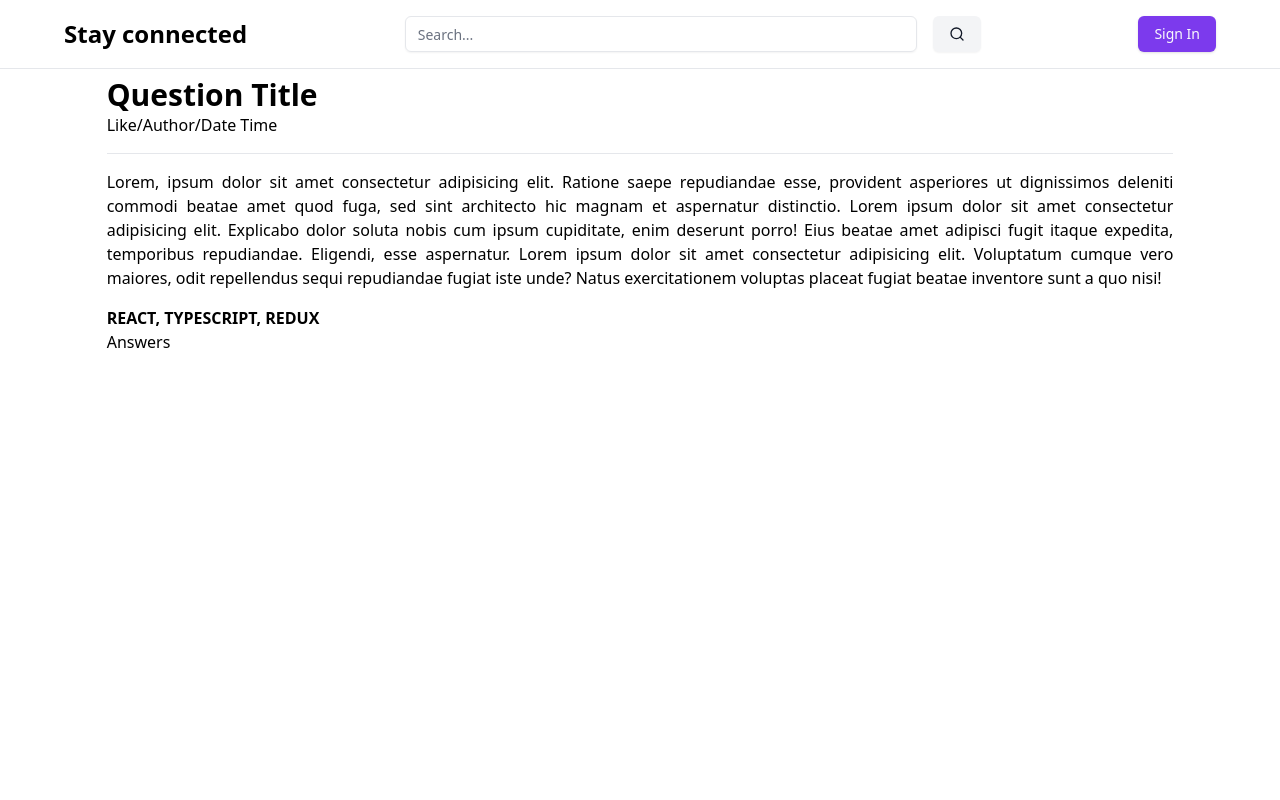
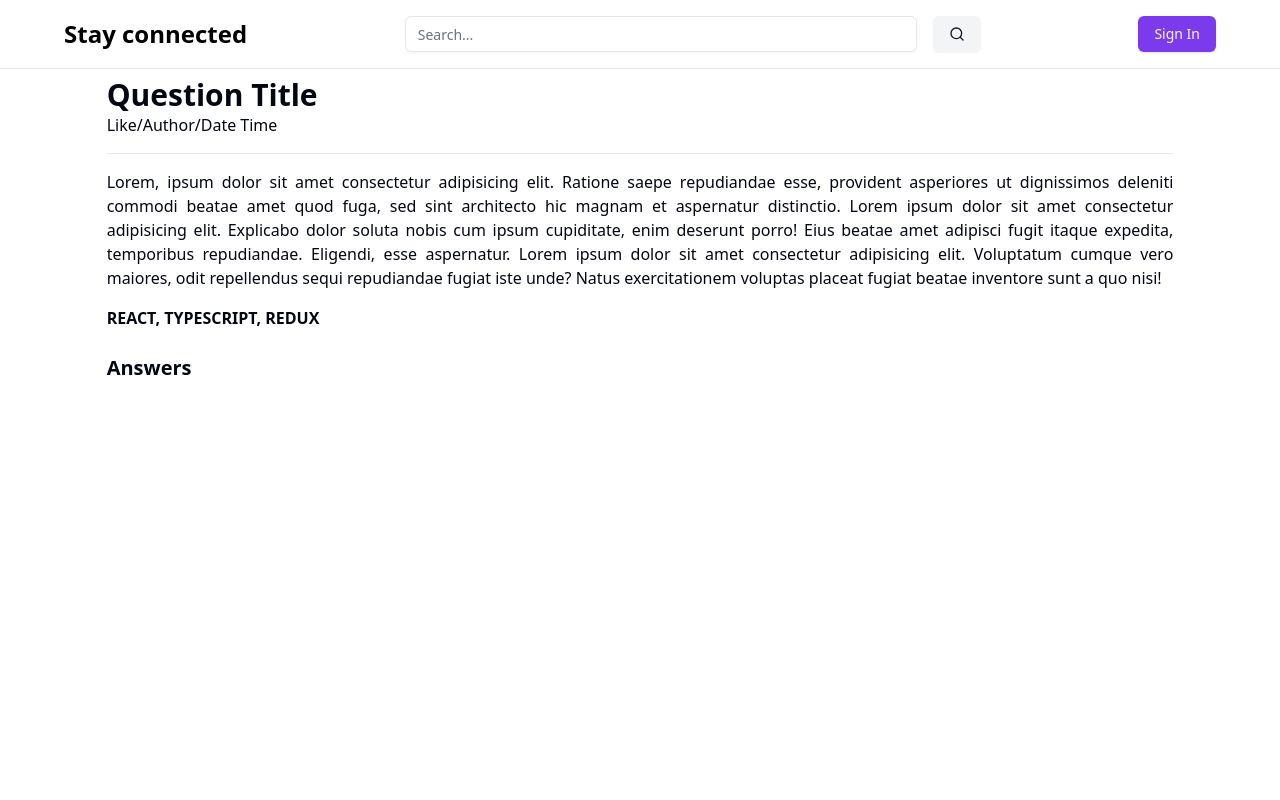
Before and after one commit to tsamkharadze/stayconnected, a React (Vite) app: page /question in a window 1280 px wide. Shown: the top 800 px of the page. Built offline with nearby package versions, Linux system fonts and the light colour scheme.

Commit message:
separated components

```diff
--- /dev/null
+++ b/src/pages/question-page/components/answers.tsx
@@ -0,0 +1,9 @@
+const Answers: React.FC = () => {
+  return (
+    <div className='mt-6'>
+      <h2 className='text-xl font-semibold'>Answers</h2>
+    </div>
+  );
+};
+
+export default Answers;
--- /dev/null
+++ b/src/pages/question-page/components/question.tsx
@@ -0,0 +1,28 @@
+import { Separator } from '@/components/ui/separator';
+
+const Question = () => {
+  return (
+    <div>
+      <h2 className='text-3xl font-bold'>Question Title</h2>
+      <div>Like/Author/Date Time</div>
+      <Separator className='my-4' />
+      <div className='text-justify leading-normal'>
+        Lorem, ipsum dolor sit amet consectetur adipisicing elit. Ratione saepe
+        repudiandae esse, provident asperiores ut dignissimos deleniti commodi
+        beatae amet quod fuga, sed sint architecto hic magnam et aspernatur
+        distinctio. Lorem ipsum dolor sit amet consectetur adipisicing elit.
+        Explicabo dolor soluta nobis cum ipsum cupiditate, enim deserunt porro!
+        Eius beatae amet adipisci fugit itaque expedita, temporibus repudiandae.
+        Eligendi, esse aspernatur. Lorem ipsum dolor sit amet consectetur
+        adipisicing elit. Voluptatum cumque vero maiores, odit repellendus sequi
+        repudiandae fugiat iste unde? Natus exercitationem voluptas placeat
+        fugiat beatae inventore sunt a quo nisi!
+      </div>
+      <div className='mt-4 font-semibold uppercase'>
+        React, TypeScript, Redux
+      </div>
+    </div>
+  );
+};
+
+export default Question;
--- a/src/pages/question-page/views/question-page.tsx
+++ b/src/pages/question-page/views/question-page.tsx
@@ -1,28 +1,12 @@
-import { Separator } from '@/components/ui/separator';
+import Answers from '@/pages/question-page/components/answers';
+import Question from '@/pages/question-page/components/question';
 
 const QuestionPage: React.FC = () => {
   return (
     <div className='mt-2 flex h-screen flex-col items-center'>
-      <div className='w-5/6'>
-        <h2 className='text-3xl font-bold'>Question Title</h2>
-        <div>Like/Author/Date Time</div>
-        <Separator className='my-4' />
-        <div className='text-justify'>
-          Lorem, ipsum dolor sit amet consectetur adipisicing elit. Ratione
-          saepe repudiandae esse, provident asperiores ut dignissimos deleniti
-          commodi beatae amet quod fuga, sed sint architecto hic magnam et
-          aspernatur distinctio. Lorem ipsum dolor sit amet consectetur
-          adipisicing elit. Explicabo dolor soluta nobis cum ipsum cupiditate,
-          enim deserunt porro! Eius beatae amet adipisci fugit itaque expedita,
-          temporibus repudiandae. Eligendi, esse aspernatur. Lorem ipsum dolor
-          sit amet consectetur adipisicing elit. Voluptatum cumque vero maiores,
-          odit repellendus sequi repudiandae fugiat iste unde? Natus
-          exercitationem voluptas placeat fugiat beatae inventore sunt a quo
-          nisi!
-        </div>
-        <div className='mt-4 font-bold uppercase'>React, TypeScript, Redux</div>
-
-        <h2>Answers</h2>
+      <div className='w-5/6 text-foreground'>
+        <Question />
+        <Answers />
       </div>
     </div>
   );
```
